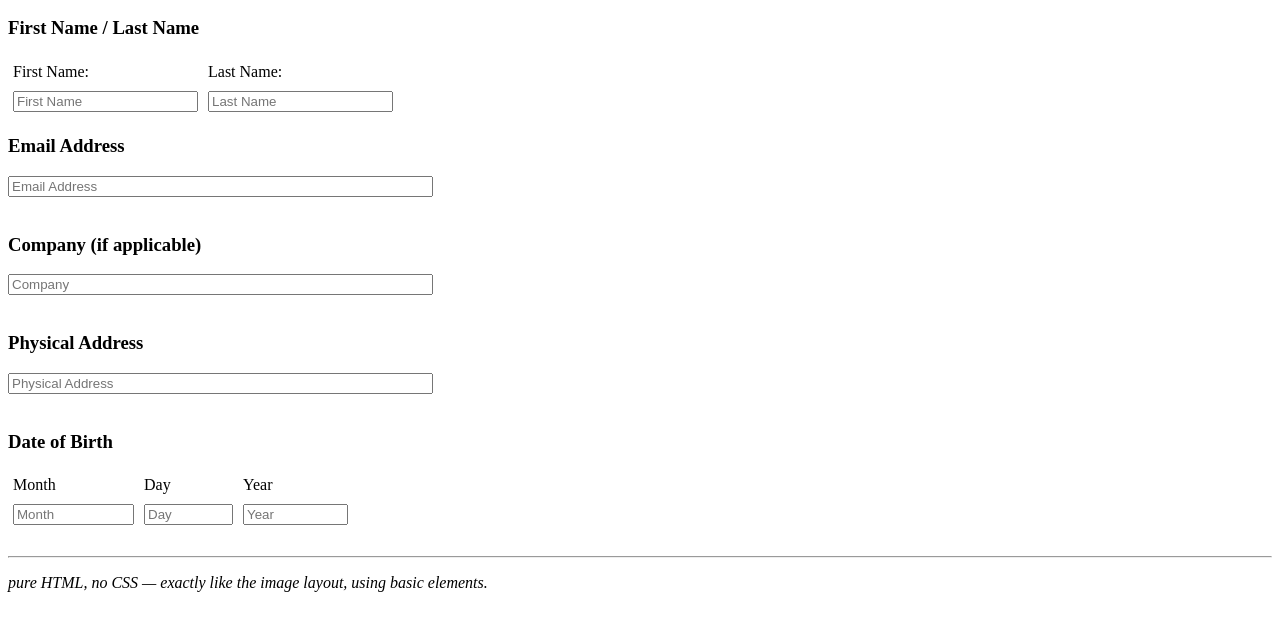
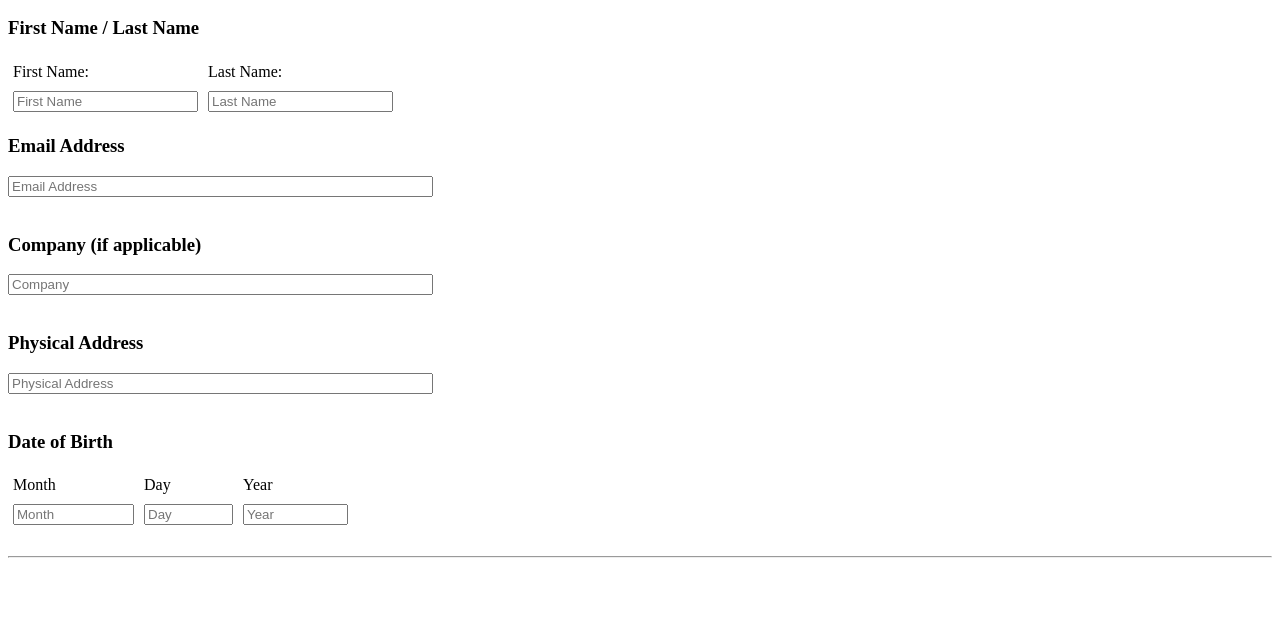
Before and after one commit to dnsakibss/Web-Tech, a plain HTML site: page lab3/form.html in a window 1280 px wide. Shown: the part 110-740 px from the top of the page. Drawn offline with Linux system fonts and the light colour scheme.

Commit message:
Form making

```diff
--- a/lab3/form.html
+++ b/lab3/form.html
@@ -3,7 +3,7 @@
 <head>
     <meta charset="UTF-8">
     <meta name="viewport" content="width=device-width, initial-scale=1.0">
-    <title>YourEvent - Online Registration</title>
+    <title>AI/ML Campagin - Online Registration</title>
     <!-- no css - pure HTML only, beginner friendly -->
 </head>
 <body>
@@ -59,9 +59,6 @@
         <!-- small separator -->
         <hr>
 
-        <!-- beginner friendly note -->
-        <p><em>pure HTML, no CSS — exactly like the image layout, using basic elements.</em></p>
-        <!-- explanation: this page uses only HTML tags you learn in w3schools: headings, form, input, table, hr, etc. -->
     </form>
 
 </body>
```
